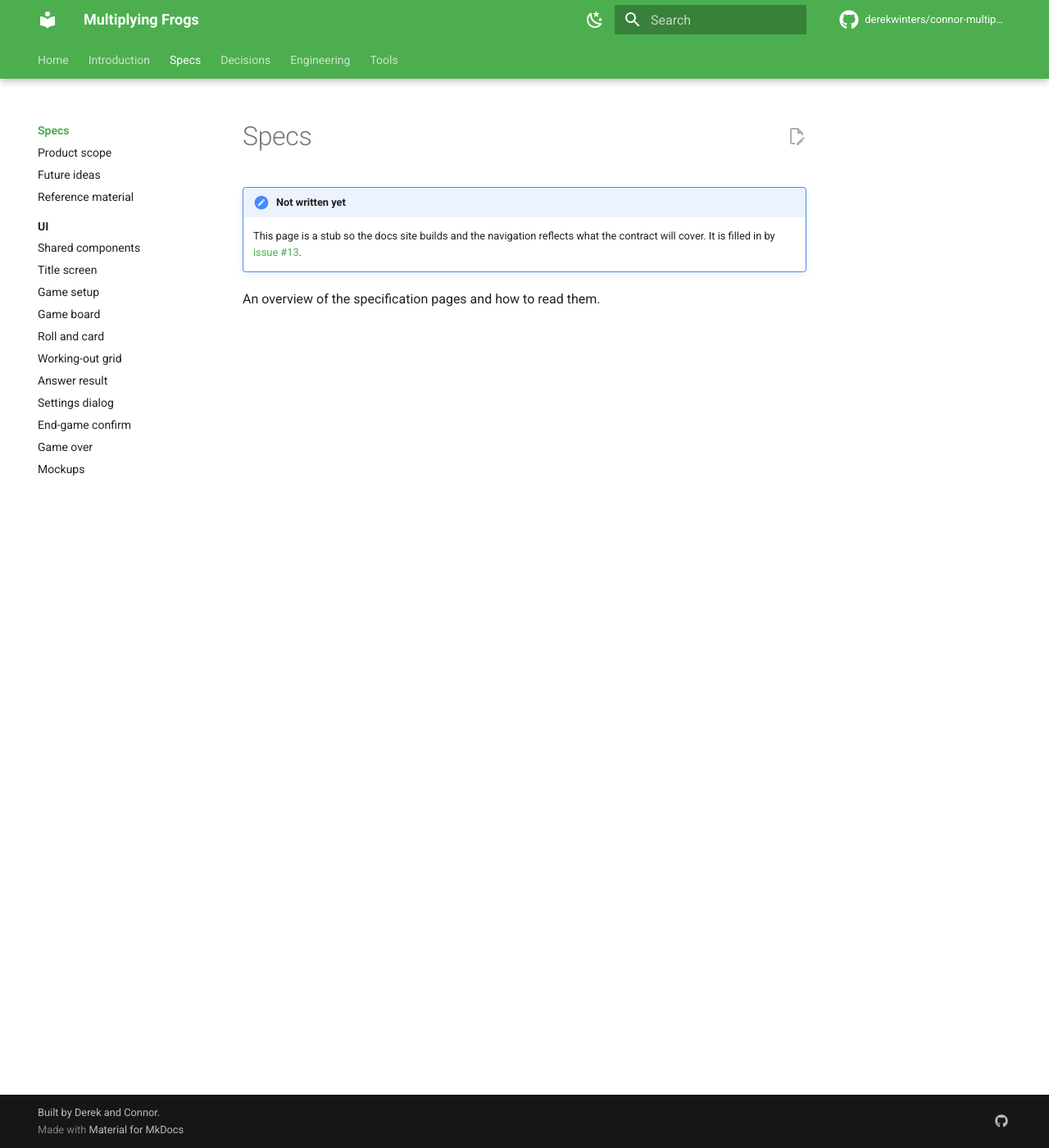
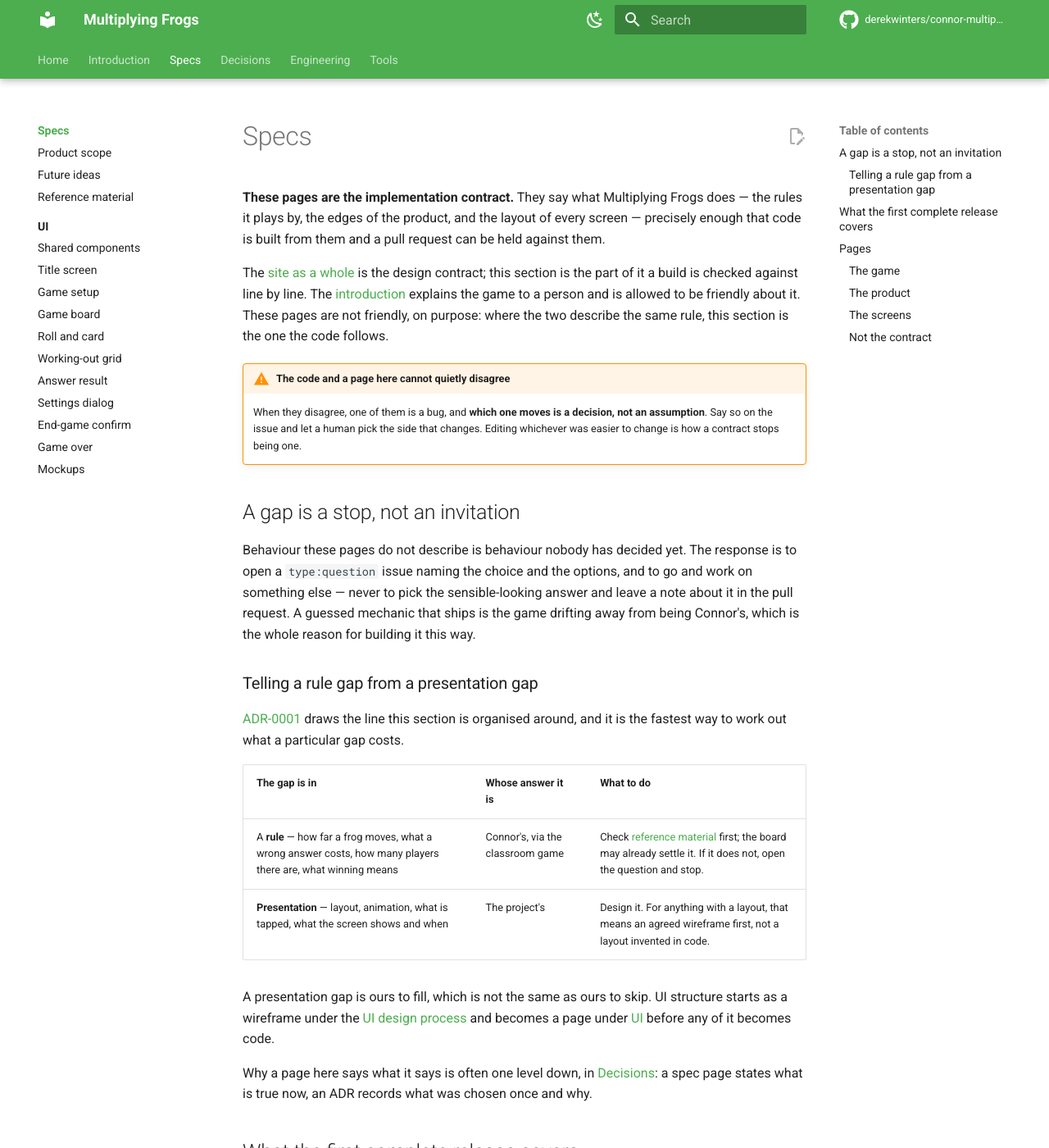
Before and after one commit to derekwinters/connor-multiplying-frogs, an MkDocs documentation site: the page built from docs/specs/index.md, in a window 1280 px wide and 1400 px high. Shown: the whole window at 82% size. Built offline with MkDocs 1.6.1 and Material for MkDocs 9.7.7, drawn with Linux system fonts in a browser that asks for light colours; comment, search, counter and statistics services are not loaded; the version menu is left out; some of the changed text lies outside the part shown.

Commit message:
docs: write the specs section overview (#248)
Turn the specs/index.md stub into the front door of the specs section:
the contract framing, the stop-and-flag rule with ADR-0001's
rule-versus-presentation split, a short v1 scope paragraph deferring to
product scope, and a Pages list grouped by system.


Claude-Session: https://claude.ai/code/session_01Vovypbju1TCKBT81QPEj3t

Co-authored-by: Claude <noreply@anthropic.com>

```diff
--- a/docs/specs/index.md
+++ b/docs/specs/index.md
@@ -1,8 +1,118 @@
 # Specs
 
-!!! note "Not written yet"
-    This page is a stub so the docs site builds and the navigation reflects
-    what the contract will cover. It is filled in by
-    [issue #13](https://github.com/derekwinters/connor-multiplying-frogs/issues/13).
+**These pages are the implementation contract.** They say what Multiplying
+Frogs does — the rules it plays by, the edges of the product, and the layout of
+every screen — precisely enough that code is built from them and a pull request
+can be held against them.
 
-An overview of the specification pages and how to read them.
+The [site as a whole](../index.md) is the design contract; this section is the
+part of it a build is checked against line by line. The
+[introduction](../intro/index.md) explains the game to a person and is allowed
+to be friendly about it. These pages are not friendly, on purpose: where the
+two describe the same rule, this section is the one the code follows.
+
+!!! warning "The code and a page here cannot quietly disagree"
+
+    When they disagree, one of them is a bug, and **which one moves is a
+    decision, not an assumption**. Say so on the issue and let a human pick the
+    side that changes. Editing whichever was easier to change is how a contract
+    stops being one.
+
+## A gap is a stop, not an invitation
+
+Behaviour these pages do not describe is behaviour nobody has decided yet. The
+response is to open a `type:question` issue naming the choice and the options,
+and to go and work on something else — never to pick the sensible-looking
+answer and leave a note about it in the pull request. A guessed mechanic that
+ships is the game drifting away from being Connor's, which is the whole reason
+for building it this way.
+
+### Telling a rule gap from a presentation gap
+
+[ADR-0001](../adr/0001-rules-sacred-presentation-ours.md) draws the line this
+section is organised around, and it is the fastest way to work out what a
+particular gap costs.
+
+| The gap is in | Whose answer it is | What to do |
+| --- | --- | --- |
+| A **rule** — how far a frog moves, what a wrong answer costs, how many players there are, what winning means | Connor's, via the classroom game | Check [reference material](reference/index.md) first; the board may already settle it. If it does not, open the question and stop. |
+| **Presentation** — layout, animation, what is tapped, what the screen shows and when | The project's | Design it. For anything with a layout, that means an agreed wireframe first, not a layout invented in code. |
+
+A presentation gap is ours to fill, which is not the same as ours to skip. UI
+structure starts as a wireframe under the
+[UI design process](../engineering/ui-design-process.md) and becomes a page
+under [UI](ui/index.md) before any of it becomes code.
+
+Why a page here says what it says is often one level down, in
+[Decisions](../adr/index.md): a spec page states what is true now, an ADR
+records what was chosen once and why.
+
+## What the first complete release covers
+
+**v1 is the classroom game on one tablet.** Two to four players share an
+Android tablet held landscape and pass it around: roll the die, draw a card
+from the pile the roll names, work the multiplication out on screen, and hop
+one lily pad up your own lane — or one back if you got it wrong. The first frog
+onto its End log wins. That is the whole of it.
+
+It costs nothing, has no accounts and no advertising, makes no network calls,
+and keeps everything it stores on the device. Those are permanent product
+invariants rather than v1 defaults. [Product scope](product-scope.md) is the
+authority on the product's edges and states them in the form a pull request can
+be held against; what is deliberately *out* of v1 — sound, other kinds of
+arithmetic, a second board, a tutorial, players five to eight — is listed once
+in [the vision](../intro/vision.md#what-this-game-is-not), and each item is
+parked rather than dropped.
+
+!!! danger "One page in this section is not the contract"
+
+    [Future ideas](future-ideas.md) is the exact opposite of one. Everything on
+    it is deliberately out of scope, and finding an idea there is not
+    permission to build it. It sits in this section because the ideas are about
+    the game, not because any of them are agreed.
+
+## Pages
+
+Grouped by what they describe. **The list grows as spec pages land** — a system
+with no page here is a system whose contract has not been written yet, which is
+worth knowing in itself.
+
+### The game
+
+| Page | What it settles |
+| --- | --- |
+| [Reference material](reference/index.md) | The classroom board, photographed and transcribed: the rules card verbatim, the three card piles and the rolls that reach them, the nine positions in a lane, and the handful of things the board leaves open. |
+
+The precise rules spec — every rule stated edge case by edge case for the code
+to be built against — is
+[issue #199](https://github.com/derekwinters/connor-multiplying-frogs/issues/199)
+and does not exist yet. Until it lands, reference material is where the rules
+are recorded, and [how to play](../intro/how-to-play.md) is the same rules in
+the friendly form.
+
+### The product
+
+| Page | What it settles |
+| --- | --- |
+| [Product scope](product-scope.md) | The five invariants, the target device, how you get hold of the game, where the network boundary sits, and what the save is allowed to be. |
+
+### The screens
+
+[UI](ui/index.md) is the layout contract: one page per screen and per dialog,
+each carrying its invariants, regions, anchors and named constants, with a 1:1
+HTML [mockup](ui/mockups/index.md) alongside it.
+
+| Page | What it settles |
+| --- | --- |
+| [UI overview](ui/index.md) | The nine screens of v1 in the order a game meets them, and the template every screen page follows. |
+| [Shared components](ui/shared-components.md) | The pieces used on more than one screen — buttons, the player chip, the confirm dialog — specified once and referenced everywhere else. |
+| [Mockups](ui/mockups/index.md) | The rendered 1920 × 1200 mockups the screen pages link to. |
+
+The individual screen pages are listed on the
+[UI overview](ui/index.md#screens) rather than repeated here.
+
+### Not the contract
+
+| Page | What it is |
+| --- | --- |
+| [Future ideas](future-ideas.md) | The parking lot. Ideas deliberately not being built, each with the reason it was set aside and what it would take to promote it. |
```
